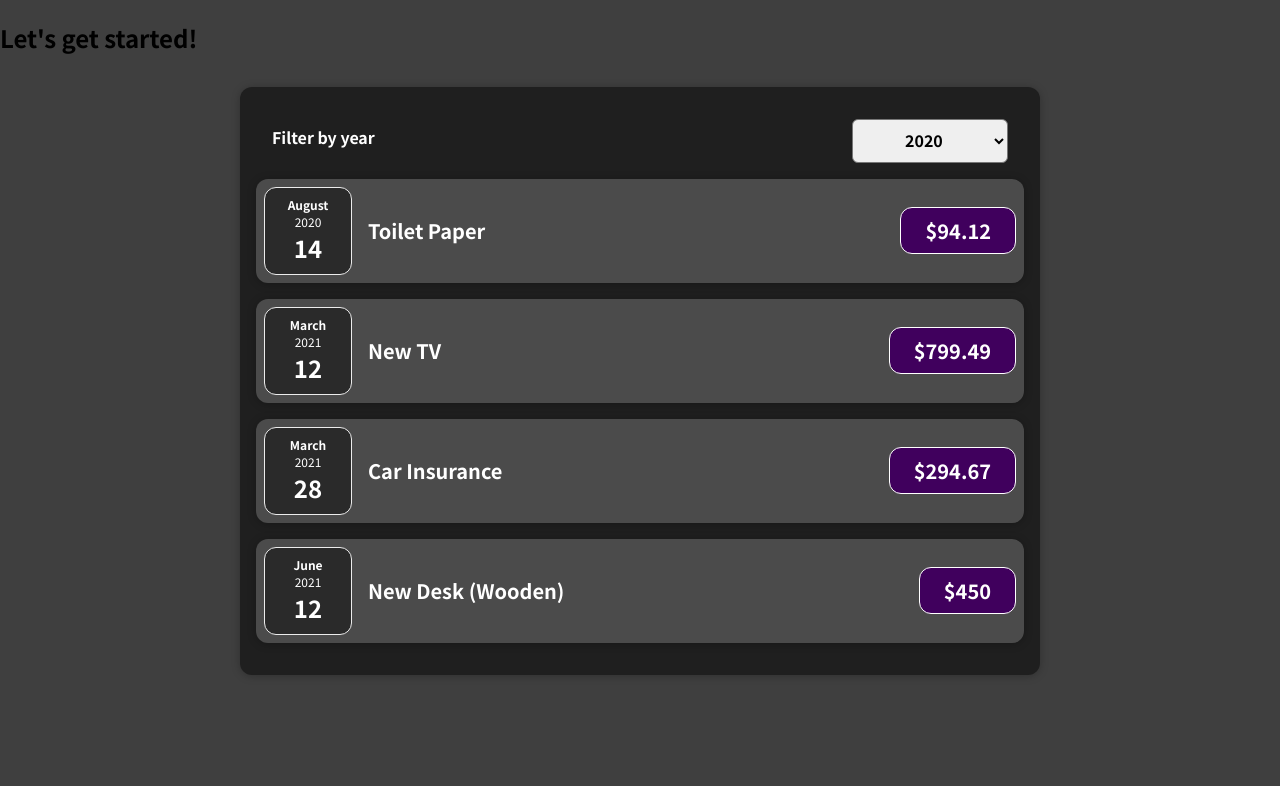
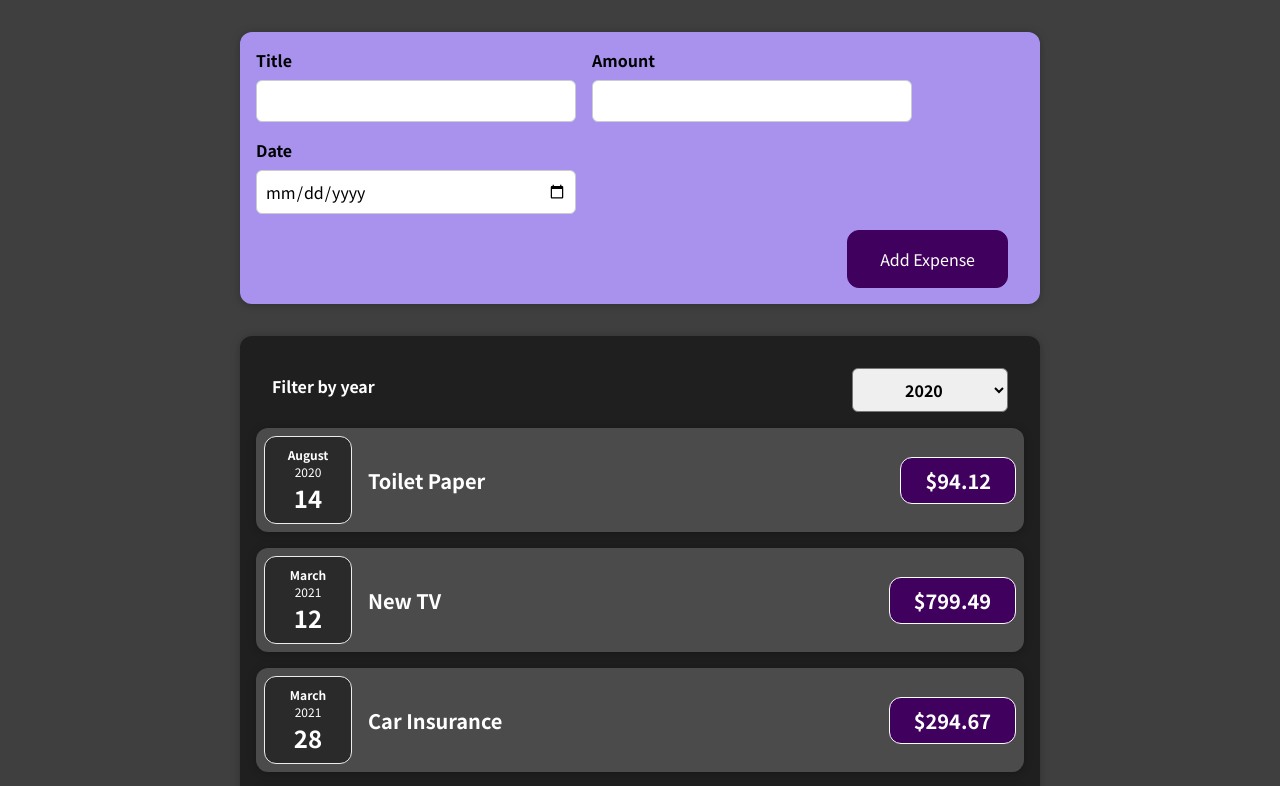
Before and after one commit to abedashi/Expense-Tracker-React, a React (Create React App) app in the folder expense-tracker-app/: page / in a window 1280 px wide. Shown: the top 786 px of the page. Built offline with nearby package versions, Linux system fonts and the light colour scheme.

Commit message:
child-parent communication process

```diff
--- a/expense-tracker-app/src/App.jsx
+++ b/expense-tracker-app/src/App.jsx
@@ -1,3 +1,5 @@
+import React from "react";
+import NewExpense from "./components/newExpense/NewExpense";
 import Expenses from "./components/expenses/Expenses";
 
 const App = () => {
@@ -23,9 +25,13 @@
     },
   ];
 
+  const addExpenseHandler = (expense) => {
+    console.log("In app js");
+    console.log(expense);
+  };
   return (
     <div>
-      <h2>Let's get started!</h2>
+      <NewExpense onAddExpense={addExpenseHandler} />
       <Expenses items={expenses} />
     </div>
   );
```
